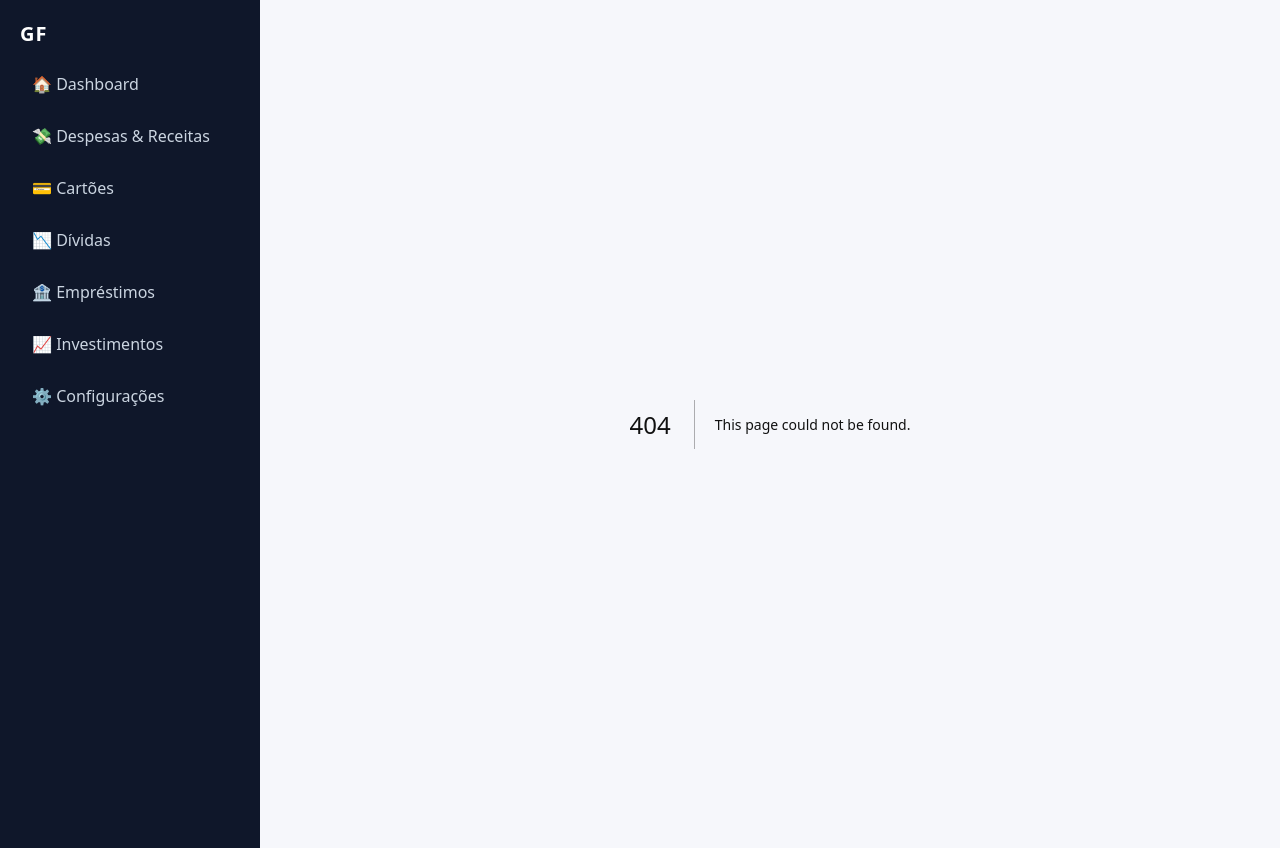
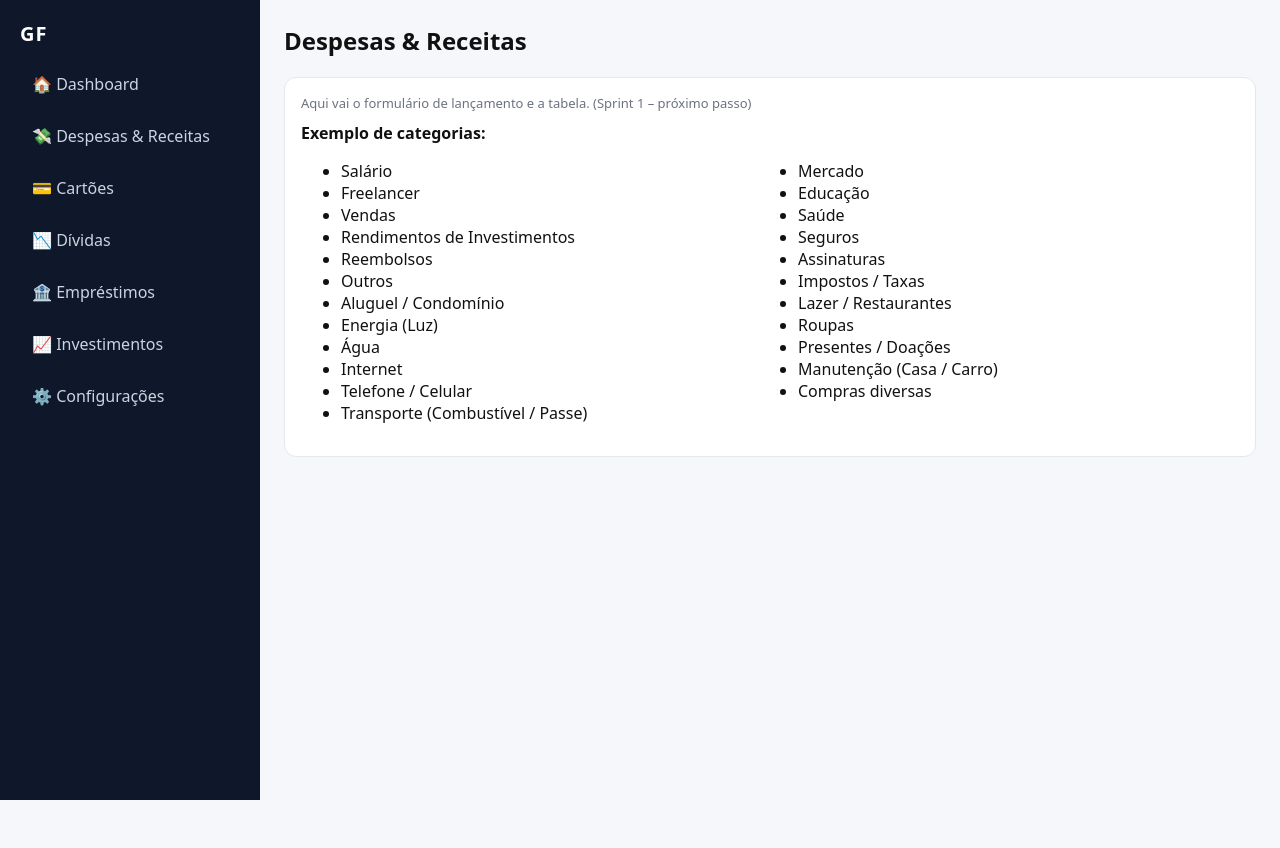
Before and after one commit to Ivanmonteiro-create/gerenciamentofamiliar.site, a Next.js app: page /despesas in a window 1280 px wide. Before the commit this address had no page. After the commit the page ends 800 px from the top, so only its background shows below. Built offline with nearby package versions, Linux system fonts and the light colour scheme.

Commit message:
Create page.js

```diff
--- /dev/null
+++ b/app/despesas/page.js
@@ -0,0 +1,23 @@
+import categorias from "../../data/categorias.json";
+
+export default function DespesasReceitas() {
+  const todasCategorias = [
+    ...categorias.entradas,
+    ...categorias.saidas_fixas,
+    ...categorias.saidas_variaveis,
+  ];
+  return (
+    <>
+      <h2 style={{marginTop:0}}>Despesas & Receitas</h2>
+      <div className="card">
+        <p className="muted">
+          Aqui vai o formulário de lançamento e a tabela. (Sprint 1 – próximo passo)
+        </p>
+        <p style={{marginTop:10}}><b>Exemplo de categorias:</b></p>
+        <ul style={{columns:2, marginTop:8}}>
+          {todasCategorias.map(c => <li key={c}>{c}</li>)}
+        </ul>
+      </div>
+    </>
+  );
+}
```
